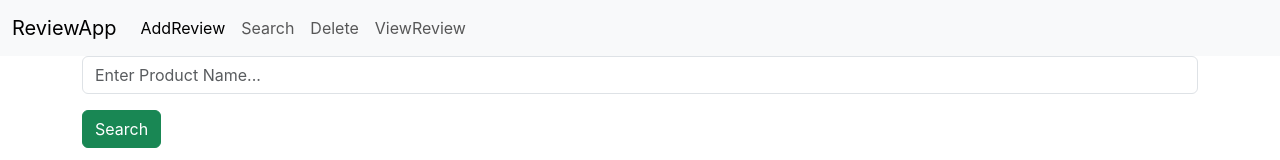
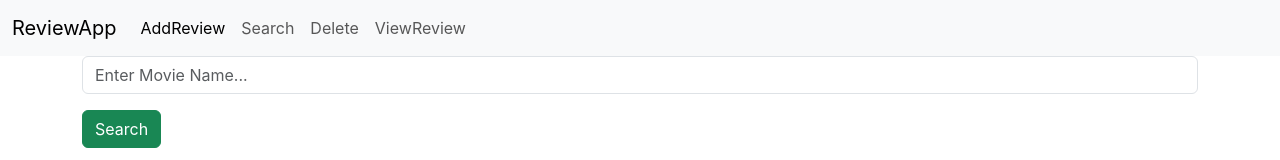
Before and after one commit to orwel009/review-app-frontend, a React (Create React App) app: page /search in a window 1280 px wide. Shown: the top 160 px of the page. Built offline with nearby package versions, Linux system fonts and the light colour scheme.

Commit message:
Delete Completed

```diff
--- a/src/components/Delete.jsx
+++ b/src/components/Delete.jsx
@@ -50,7 +50,7 @@
                     <div className="col col-12 col-sm-12 col-md-12 col-lg-12 col-xl-12 col-xxl12">
                         <div className="row g-3">
                             <div className="col col-12 col-sm-12 col-md-12 col-lg-12 colxl-12 col-xxl-12">
-                                <input type="text" className="form-control" placeholder='Enter Product Name...'
+                                <input type="text" className="form-control" placeholder='Enter Movie Name...'
                                     name='name' value={data.name} onChange={inputHandler} />
                             </div>
                             <div className="col col-12 col-sm-12 col-md-12 col-lg-12 colxl-12 col-xxl-12">
--- a/src/components/Search.jsx
+++ b/src/components/Search.jsx
@@ -34,7 +34,7 @@
                     <div className="col col-12 col-sm-12 col-md-12 col-lg-12 col-xl-12 col-xxl12">
                         <div className="row g-3">
                             <div className="col col-12 col-sm-12 col-md-12 col-lg-12 colxl-12 col-xxl-12">
-                                <input type="text" className="form-control" placeholder='Enter Product Name...'
+                                <input type="text" className="form-control" placeholder='Enter Movie Name...'
                                     name='name' value={data.name} onChange={inputHandler} />
                             </div>
                             <div className="col col-12 col-sm-12 col-md-12 col-lg-12 colxl-12 col-xxl-12">
```
